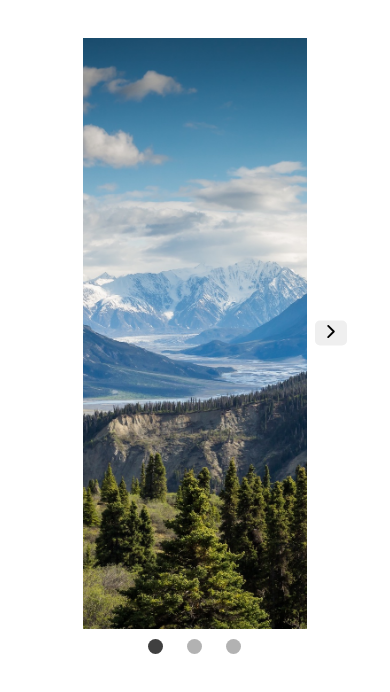
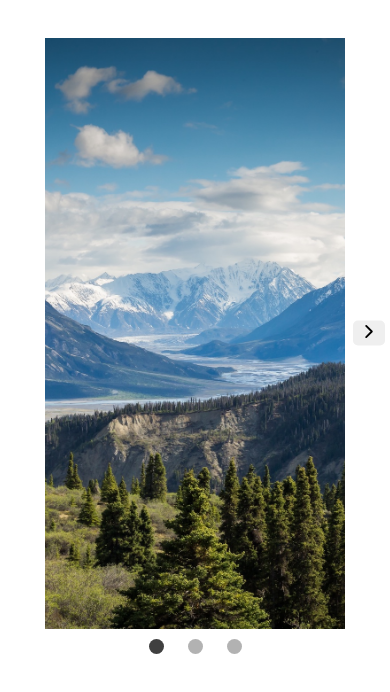
Before and after one commit to EricOnah/carousels, a plain HTML site: page vertical-carousel/index.html in a window 390 px wide. Drawn offline with Linux system fonts and the light colour scheme.

Commit message:
add media queries

```diff
--- a/vertical-carousel/style.css
+++ b/vertical-carousel/style.css
@@ -77,3 +77,15 @@
 .is-hidden {
   display: none;
 }
+
+@media screen and (max-width: 900px) {
+  .carousel {
+    width: 70%;
+  }
+}
+
+@media screen and (max-width: 600px) {
+  .carousel {
+    width: 80%;
+  }
+}
```
